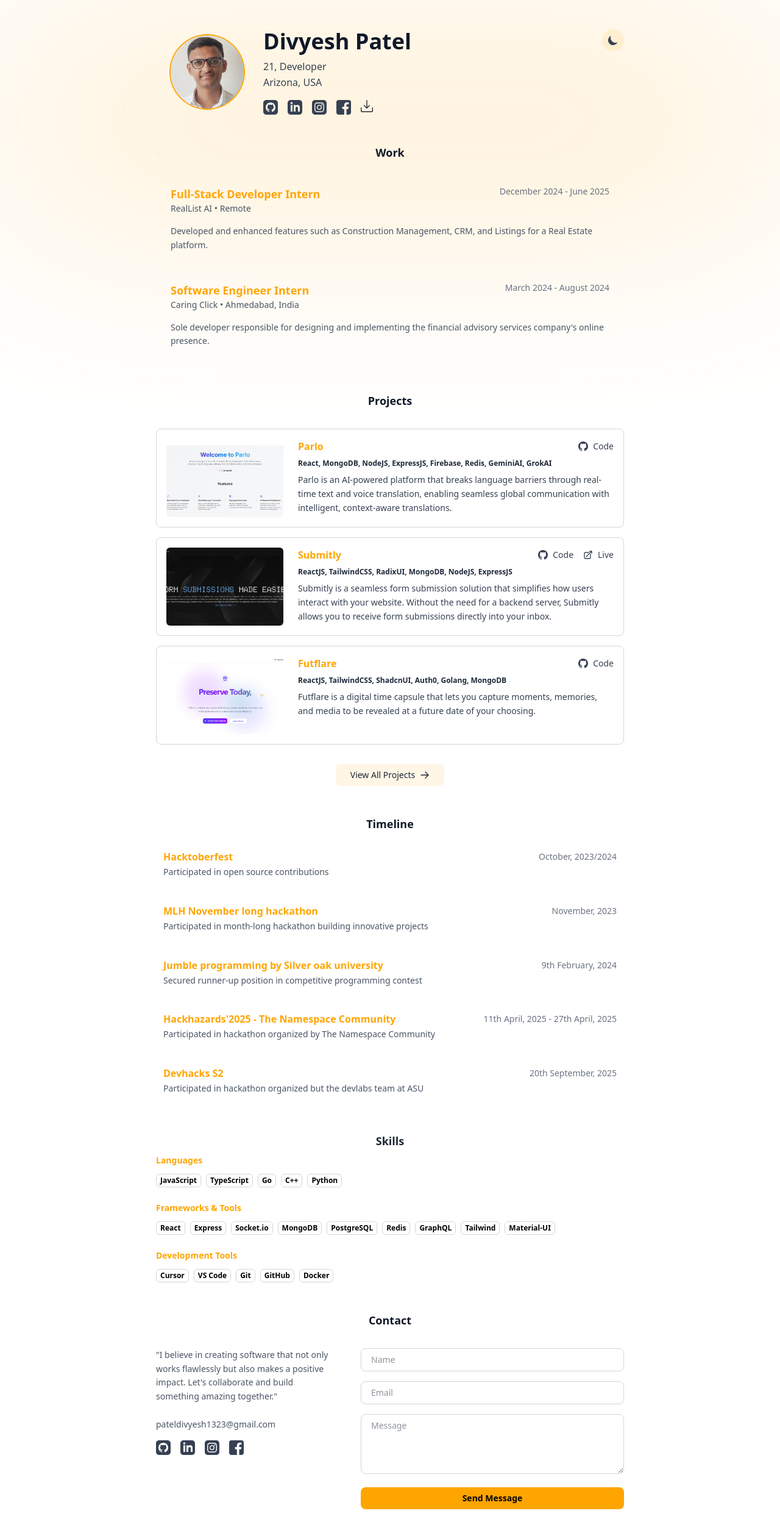
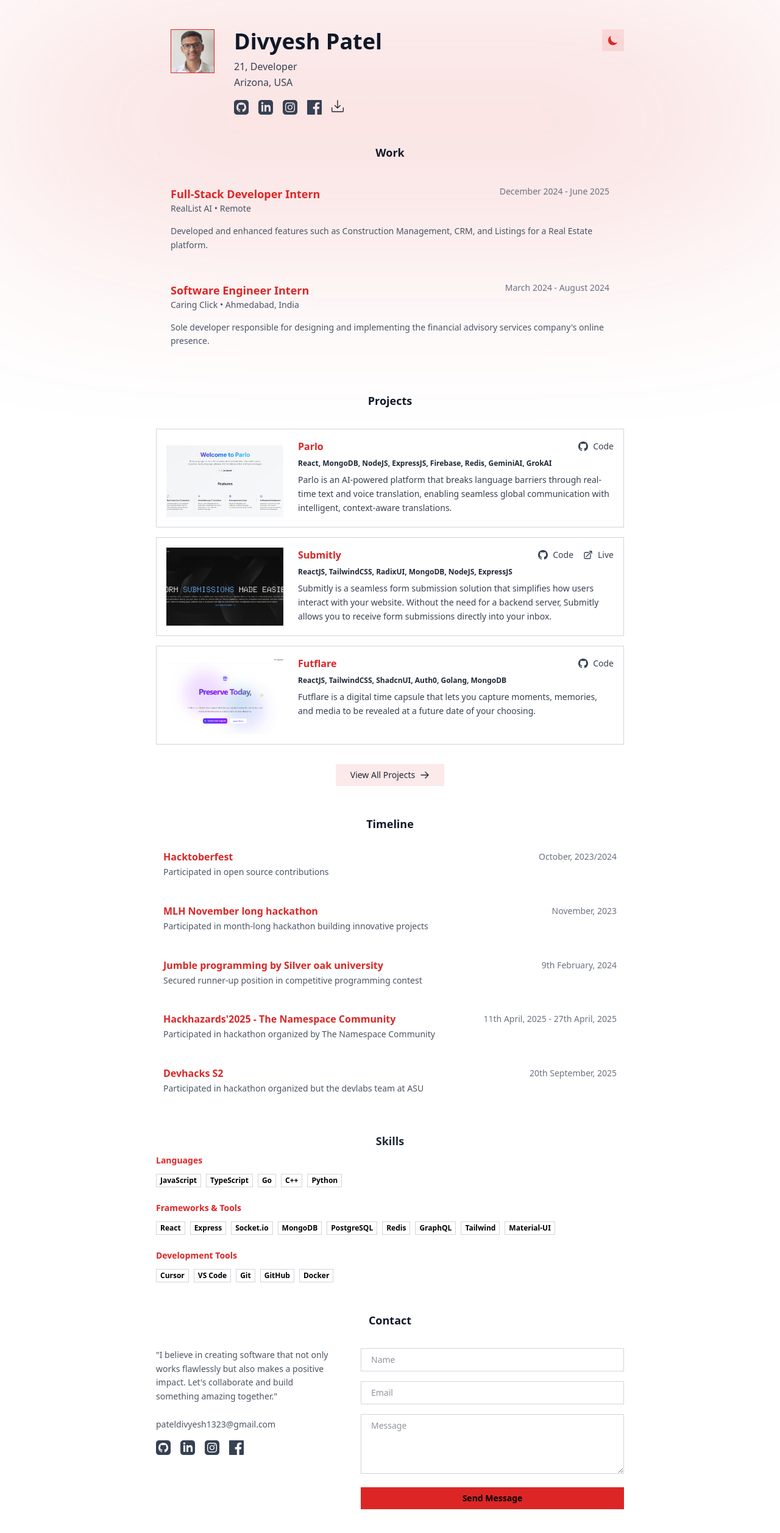
Before and after one commit to pateldivyesh1323/pateldivyesh-portfolio, a React (Vite) app: page / in a window 1280 px wide. Shown: the top 2514 px of the page at 61% size. Built offline with nearby package versions, Linux system fonts and the light colour scheme.

Commit message:
Changed theme

```diff
--- a/src/App.tsx
+++ b/src/App.tsx
@@ -30,7 +30,7 @@ function HomePage() {
     return (
         <div className="relative transition-colors duration-300">
             <ParticleBackground />
-            <div className="absolute top-0 left-0 right-0 h-[300px] bg-[#FFA500] blur-[150px] opacity-20 pointer-events-none"></div>
+            <div className="absolute top-0 left-0 right-0 h-[300px] bg-[#DC2626] blur-[150px] opacity-20 pointer-events-none"></div>
             <div className="max-w-3xl mx-auto relative">
                 <SpeedInsights />
                 <Analytics />
--- a/src/Components/Contact.tsx
+++ b/src/Components/Contact.tsx
@@ -53,7 +53,7 @@ const Contact = (): React.ReactElement => {
                     <div className="space-y-3 md:space-y-4">
                         <a
                             href="mailto:pateldivyesh1323@gmail.com"
-                            className="block text-xs md:text-sm text-gray-600 dark:text-gray-300 hover:text-[#FFA500] transition-colors duration-300"
+                            className="block text-xs md:text-sm text-gray-600 dark:text-gray-300 hover:text-[#DC2626] transition-colors duration-300"
                         >
                             pateldivyesh1323@gmail.com
                         </a>
@@ -74,7 +74,7 @@ const Contact = (): React.ReactElement => {
                             type="text"
                             name="name"
                             placeholder="Name"
-                            className="w-full px-3 md:px-4 py-1.5 md:py-2 text-sm bg-white dark:bg-neutral-950 text-gray-800 dark:text-white border border-gray-300 dark:border-gray-700 rounded-lg focus:outline-none focus:ring-1 focus:ring-[#FFA500] transition-all duration-300"
+                            className="w-full px-3 md:px-4 py-1.5 md:py-2 text-sm bg-white dark:bg-neutral-950 text-gray-800 dark:text-white border border-gray-300 dark:border-gray-700 focus:outline-none focus:ring-1 focus:ring-[#DC2626] transition-all duration-300"
                         />
                         <input
                             value={email}
@@ -83,7 +83,7 @@ const Contact = (): React.ReactElement => {
                             type="email"
                             name="email"
                             placeholder="Email"
-                            className="w-full px-3 md:px-4 py-1.5 md:py-2 text-sm bg-white dark:bg-neutral-950 text-gray-800 dark:text-white border border-gray-300 dark:border-gray-700 rounded-lg focus:outline-none focus:ring-1 focus:ring-[#FFA500] transition-all duration-300"
+                            className="w-full px-3 md:px-4 py-1.5 md:py-2 text-sm bg-white dark:bg-neutral-950 text-gray-800 dark:text-white border border-gray-300 dark:border-gray-700 focus:outline-none focus:ring-1 focus:ring-[#DC2626] transition-all duration-300"
                         />
                         <textarea
                             value={message}
@@ -92,12 +92,12 @@ const Contact = (): React.ReactElement => {
                             rows={4}
                             name="message"
                             placeholder="Message"
-                            className="w-full px-3 md:px-4 py-1.5 md:py-2 text-sm bg-white dark:bg-neutral-950 text-gray-800 dark:text-white border border-gray-300 dark:border-gray-700 rounded-lg focus:outline-none focus:ring-1 focus:ring-[#FFA500] transition-all duration-300"
+                            className="w-full px-3 md:px-4 py-1.5 md:py-2 text-sm bg-white dark:bg-neutral-950 text-gray-800 dark:text-white border border-gray-300 dark:border-gray-700 focus:outline-none focus:ring-1 focus:ring-[#DC2626] transition-all duration-300"
                         />
                         <button
                             type="submit"
                             disabled={isLoading}
-                            className="w-full py-1.5 md:py-2 text-sm bg-[#FFA500] text-black font-semibold rounded-lg hover:bg-[#FFA500]/90 transition-all duration-300 disabled:opacity-50 disabled:cursor-not-allowed flex items-center justify-center"
+                            className="w-full py-1.5 md:py-2 text-sm bg-[#DC2626] text-black font-semibold hover:bg-[#DC2626]/90 transition-all duration-300 disabled:opacity-50 disabled:cursor-not-allowed flex items-center justify-center"
                         >
                             {isLoading ? (
                                 <>
--- a/src/Components/Home.tsx
+++ b/src/Components/Home.tsx
@@ -7,23 +7,27 @@ const Home = (): React.ReactElement => {
     const [error, setError] = useState(false);
 
     return (
-        <div className="flex items-center flex-col md:flex-row gap-8 my-8 md:my-12 px-4 md:px-6 w-full relative">
+        <div className="flex items-start flex-col md:flex-row gap-8 my-8 md:my-12 px-4 md:px-6 w-full relative">
             <div className="absolute top-0 right-0 z-10">
                 <ThemeToggle />
             </div>
-            <div className="md:ml-0">
+            <div className="md:ml-0 relative border border-[#DC2626]">
                 {(!loaded || error) && (
-                    <div className="w-[120px] h-[120px] rounded-full ring-2 ring-[#FFA500] bg-neutral-300"></div>
+                    <div className="w-[70px] h-[70px] bg-neutral-300 relative"></div>
                 )}
-                <img
-                    className={`w-[120px] rounded-full ring-2 ring-[#FFA500] ${
+                <div
+                    className={`relative w-[70px] h-[70px] ${
                         loaded && !error ? "block" : "hidden"
                     }`}
-                    src="./Images/PatelDivyesh-square.jpg"
-                    alt="Divyesh Patel"
-                    onLoad={() => setLoaded(true)}
-                    onError={() => setError(true)}
-                />
+                >
+                    <img
+                        className="w-full h-full object-cover relative z-10"
+                        src="./Images/PatelDivyesh-square.jpg"
+                        alt="Divyesh Patel"
+                        onLoad={() => setLoaded(true)}
+                        onError={() => setError(true)}
+                    />
+                </div>
             </div>
             <div className="text-md max-w-xl text-center md:text-left md:flex-1">
                 <div className="text-3xl md:text-4xl font-bold font-poppins text-gray-900 dark:text-white">
@@ -37,10 +41,10 @@ const Home = (): React.ReactElement => {
                     <a
                         href="/pateldivyesh.pdf"
                         download="pateldivyesh.pdf"
-                        className="hover:text-[#FFA500] transition-colors duration-300"
+                        className="hover:text-[#DC2626] transition-colors duration-300"
                     >
                         <svg
-                            className="rounded"
+                            className=""
                             xmlns="http://www.w3.org/2000/svg"
                             fill="currentColor"
                             width="24"
--- a/src/Components/Projects.tsx
+++ b/src/Components/Projects.tsx
@@ -4,22 +4,22 @@ import { Project, projectsData } from "../data";
 
 export const ProjectCard = ({ project }: { project: Project }) => {
     return (
-        <div className="flex flex-col md:flex-row items-start gap-4 md:gap-6 p-3 md:p-4 border border-gray-300 dark:border-gray-700 rounded-lg hover:border-[#FFA500] dark:hover:border-[#FFA500] transition-all duration-300 group bg-white/75 dark:bg-transparent">
+        <div className="flex flex-col md:flex-row items-start gap-4 md:gap-6 p-3 md:p-4 border border-gray-300 dark:border-gray-700 hover:border-[#DC2626] dark:hover:border-[#DC2626] transition-all duration-300 group bg-white/75 dark:bg-transparent">
             <img
                 src={project.image}
                 alt={project.name}
-                className="w-full md:w-48 h-48 md:h-32 rounded-md object-cover"
+                className="w-full md:w-48 h-48 md:h-32 object-cover"
             />
             <div className="flex-1 w-full">
                 <div className="flex flex-col md:flex-row md:items-center justify-between gap-2 md:gap-0 mb-2">
-                    <h3 className="font-semibold text-[#FFA500] text-lg md:text-base">
+                    <h3 className="font-semibold text-[#DC2626] text-lg md:text-base">
                         {project.name}
                     </h3>
                     <div className="flex gap-4">
                         {project.github && (
                             <a
                                 href={project.github}
-                                className="flex items-center gap-2 text-gray-700 dark:text-gray-300 hover:text-[#FFA500] dark:hover:text-[#FFA500] transition-colors duration-300 text-sm"
+                                className="flex items-center gap-2 text-gray-700 dark:text-gray-300 hover:text-[#DC2626] dark:hover:text-[#DC2626] transition-colors duration-300 text-sm"
                             >
                                 <svg
                                     xmlns="http://www.w3.org/2000/svg"
@@ -36,7 +36,7 @@ export const ProjectCard = ({ project }: { project: Project }) => {
                         {project.link && (
                             <a
                                 href={project.link}
-                                className="flex items-center gap-2 text-gray-700 dark:text-gray-300 hover:text-[#FFA500] dark:hover:text-[#FFA500] transition-colors duration-300 text-sm"
+                                className="flex items-center gap-2 text-gray-700 dark:text-gray-300 hover:text-[#DC2626] dark:hover:text-[#DC2626] transition-colors duration-300 text-sm"
                             >
                                 <svg
                                     xmlns="http://www.w3.org/2000/svg"
@@ -84,7 +84,7 @@ const Projects = (): React.ReactElement => {
             </div>
             <Link
                 to="/projects"
-                className="px-6 py-2 rounded-lg bg-[#FFA500]/10 hover:bg-[#FFA500]/20 transition-all duration-300 flex items-center gap-2 text-sm"
+                className="px-6 py-2 bg-[#DC2626]/10 hover:bg-[#DC2626]/20 transition-all duration-300 flex items-center gap-2 text-sm"
             >
                 View All Projects
                 <svg
--- a/src/Components/Skills.tsx
+++ b/src/Components/Skills.tsx
@@ -32,7 +32,7 @@ const SkillBox = ({ skill }: { skill: { name: string; icon: string } }) => {
     return (
         <div
             key={skill.name}
-            className="flex items-center px-1 md:px-1.5 py-0.25 md:py-0.5 border border-gray-300 rounded-md hover:-translate-y-0.5 transition-all duration-300 cursor-pointer whitespace-nowrap w-fit bg-white"
+            className="flex items-center px-1 md:px-1.5 py-0.25 md:py-0.5 border border-gray-300 hover:-translate-y-0.5 transition-all duration-300 cursor-pointer whitespace-nowrap w-fit bg-white"
         >
             <span className="text-xs text-black">{skill.name}</span>
         </div>
@@ -45,7 +45,7 @@ const Skills = (): React.ReactElement => {
             <div className="font-bold text-base md:text-lg">Skills</div>
             <div className="w-full">
                 <div className="mb-4 md:mb-6">
-                    <h3 className="text-[#FFA500] font-semibold mb-2 md:mb-3 text-xs md:text-sm">
+                    <h3 className="text-[#DC2626] font-semibold mb-2 md:mb-3 text-xs md:text-sm">
                         Languages
                     </h3>
                     <div className="flex flex-wrap gap-1.5 md:gap-2 font-semibold">
@@ -56,7 +56,7 @@ const Skills = (): React.ReactElement => {
                 </div>
 
                 <div className="mb-4 md:mb-6">
-                    <h3 className="text-[#FFA500] font-semibold mb-2 md:mb-3 text-xs md:text-sm">
+                    <h3 className="text-[#DC2626] font-semibold mb-2 md:mb-3 text-xs md:text-sm">
                         Frameworks & Tools
                     </h3>
                     <div className="flex flex-wrap gap-1.5 md:gap-2 font-semibold">
@@ -67,7 +67,7 @@ const Skills = (): React.ReactElement => {
                 </div>
 
                 <div>
-                    <h3 className="text-[#FFA500] font-semibold mb-2 md:mb-3 text-xs md:text-sm">
+                    <h3 className="text-[#DC2626] font-semibold mb-2 md:mb-3 text-xs md:text-sm">
                         Development Tools
                     </h3>
                     <div className="flex flex-wrap gap-1.5 md:gap-2 font-semibold">
--- a/src/Components/Socials.tsx
+++ b/src/Components/Socials.tsx
@@ -5,7 +5,7 @@ const Socials = (): React.ReactElement => {
         <div className="flex items-center flex-row gap-4 text-gray-700 dark:text-white">
             <a
                 href="https://github.com/pateldivyesh1323"
-                className="hover:text-[#FFA500] transition-colors duration-300"
+                className="hover:text-[#DC2626] transition-colors duration-300"
             >
                 <svg
                     xmlns="http://www.w3.org/2000/svg"
@@ -19,7 +19,7 @@ const Socials = (): React.ReactElement => {
             </a>
             <a
                 href="https://www.linkedin.com/in/divyeshdeveloper"
-                className="hover:text-[#FFA500] transition-colors duration-300"
+                className="hover:text-[#DC2626] transition-colors duration-300"
             >
                 <svg
                     xmlns="http://www.w3.org/2000/svg"
@@ -33,7 +33,7 @@ const Socials = (): React.ReactElement => {
             </a>
             <a
                 href="https://www.instagram.com/divyeshpatel.exe"
-                className="hover:text-[#FFA500] transition-colors duration-300"
+                className="hover:text-[#DC2626] transition-colors duration-300"
             >
                 <svg
                     xmlns="http://www.w3.org/2000/svg"
@@ -47,10 +47,10 @@ const Socials = (): React.ReactElement => {
             </a>
             <a
                 href="https://www.facebook.com/pateldivyesh1323/"
-                className="hover:text-[#FFA500] transition-colors duration-300"
+                className="hover:text-[#DC2626] transition-colors duration-300"
             >
                 <svg
-                    className="rounded"
+                    className=""
                     xmlns="http://www.w3.org/2000/svg"
                     fill="currentColor"
                     width="24"
--- a/src/Components/ThemeIcons.tsx
+++ b/src/Components/ThemeIcons.tsx
@@ -3,7 +3,7 @@ import React from "react";
 export const SunIcon: React.FC = () => (
     <svg
         xmlns="http://www.w3.org/2000/svg"
-        className="h-5 w-5 text-yellow-400"
+        className="h-5 w-5 text-[#DC2626]"
         viewBox="0 0 20 20"
         fill="currentColor"
     >
@@ -18,7 +18,7 @@ export const SunIcon: React.FC = () => (
 export const MoonIcon: React.FC = () => (
     <svg
         xmlns="http://www.w3.org/2000/svg"
-        className="h-5 w-5 text-gray-700 dark:text-slate-300"
+        className="h-5 w-5 text-[#DC2626]"
         viewBox="0 0 20 20"
         fill="currentColor"
     >
--- a/src/Components/ThemeToggle.tsx
+++ b/src/Components/ThemeToggle.tsx
@@ -8,7 +8,7 @@ const ThemeToggle: React.FC = () => {
     return (
         <button
             onClick={toggleDarkMode}
-            className="p-2 rounded-full bg-[#FFA500]/10 hover:bg-[#FFA500]/20 transition-all duration-300"
+            className="p-2 bg-[#DC2626]/10 hover:bg-[#DC2626]/20 transition-all duration-300"
             aria-label={
                 darkMode ? "Switch to light mode" : "Switch to dark mode"
             }
--- a/src/Components/Timeline.tsx
+++ b/src/Components/Timeline.tsx
@@ -40,10 +40,10 @@ export default function Timeline() {
                 {timeLine.map((item, index) => (
                     <div
                         key={index}
-                        className="gap-1 md:gap-4 p-3 rounded-lg transition-colors duration-300 bg-white/75 dark:bg-transparent"
+                        className="gap-1 md:gap-4 p-3 transition-colors duration-300 bg-white/75 dark:bg-transparent"
                     >
                         <div className="flex justify-between gap-1 md:gap-4">
-                            <h3 className="text-[#FFA500] font-semibold text-sm md:text-base">
+                            <h3 className="text-[#DC2626] font-semibold text-sm md:text-base">
                                 {item.event}
                             </h3>
                             <div className="text-xs md:text-sm text-gray-500 dark:text-gray-400 mb-1 md:mb-0 md:pt-0.5">
--- a/src/Components/Work.tsx
+++ b/src/Components/Work.tsx
@@ -31,7 +31,7 @@ export default function Work() {
                     >
                         <div className="flex flex-col md:flex-row md:justify-between md:items-start gap-2 md:gap-0 mb-2">
                             <div>
-                                <h3 className="text-[#FFA500] font-semibold text-base md:text-lg">
+                                <h3 className="text-[#DC2626] font-semibold text-base md:text-lg">
                                     {exp.role}
                                 </h3>
                                 <p className="text-xs md:text-sm text-gray-600 dark:text-gray-300">
--- a/src/index.css
+++ b/src/index.css
@@ -20,5 +20,5 @@ body::-webkit-scrollbar-track {
 }
 
 body::-webkit-scrollbar-thumb {
-    @apply bg-[#ffa500] rounded-md;
+    @apply bg-[#DC2626];
 }
--- a/src/pages/ProjectsPage.tsx
+++ b/src/pages/ProjectsPage.tsx
@@ -8,7 +8,7 @@ const ProjectsPage = (): React.ReactElement => {
     return (
         <div className="relative transition-colors duration-300">
             <ParticleBackground />
-            <div className="absolute top-0 left-0 right-0 h-[300px] bg-[#FFA500] blur-[150px] opacity-20 pointer-events-none"></div>
+            <div className="absolute top-0 left-0 right-0 h-[300px] bg-[#DC2626] blur-[150px] opacity-20 pointer-events-none"></div>
             <div className="max-w-3xl mx-auto relative py-8 md:py-12 px-4 md:px-0">
                 <div className="flex items-center justify-between mb-8">
                     <h1 className="font-bold text-xl md:text-2xl text-gray-900 dark:text-white">
@@ -16,7 +16,7 @@ const ProjectsPage = (): React.ReactElement => {
                     </h1>
                     <Link
                         to="/"
-                        className="flex items-center gap-2 text-gray-700 dark:text-gray-300 hover:text-[#FFA500] dark:hover:text-[#FFA500] transition-colors duration-300 text-sm"
+                        className="flex items-center gap-2 text-gray-700 dark:text-gray-300 hover:text-[#DC2626] dark:hover:text-[#DC2626] transition-colors duration-300 text-sm"
                     >
                         <svg
                             xmlns="http://www.w3.org/2000/svg"
```
